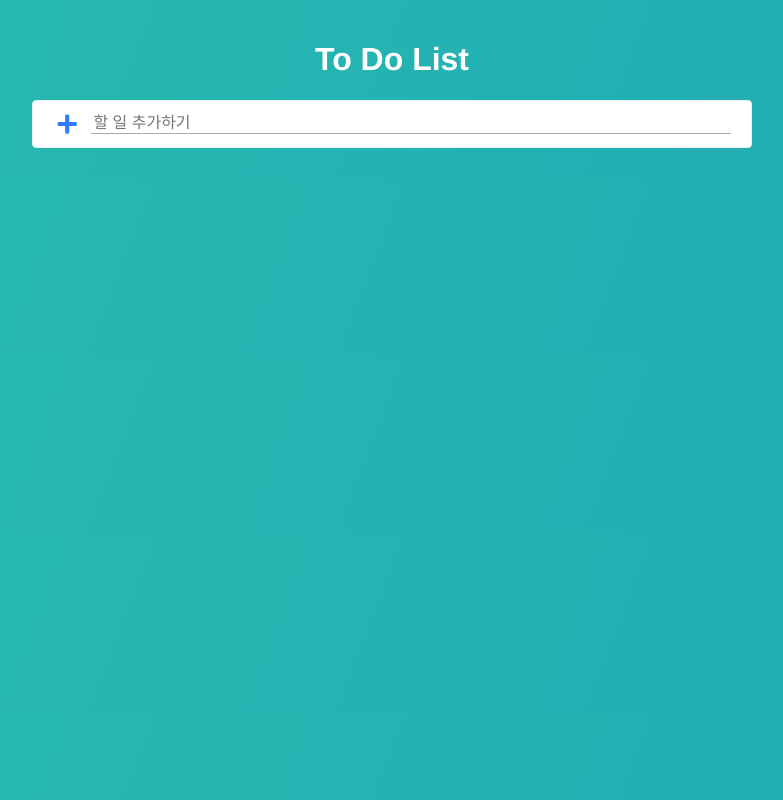
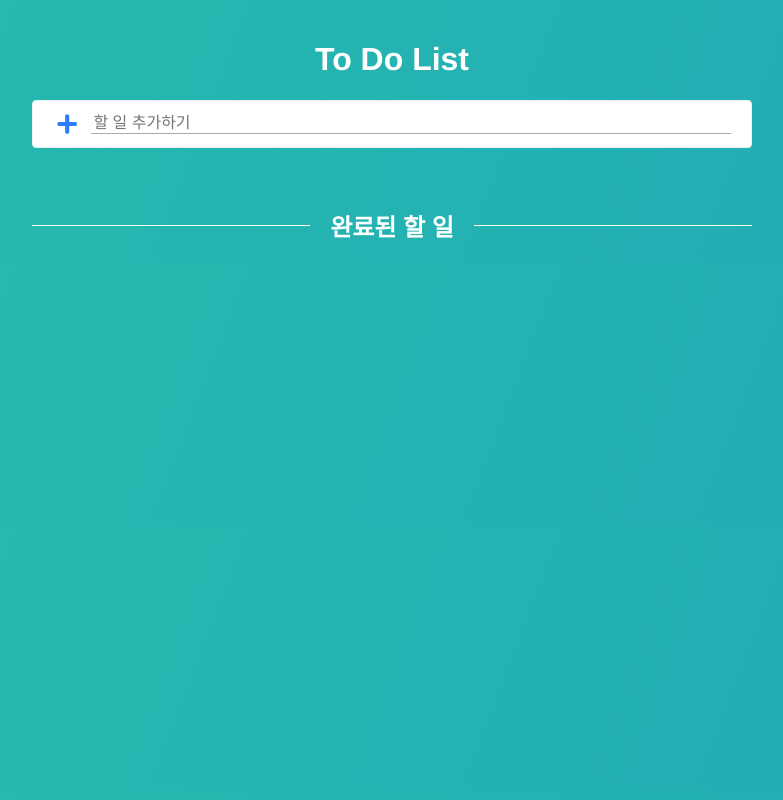
Before and after one commit to ouoi/vue-todo, a Vue app: page /#/ in a window 1280 px wide. Shown: the whole page, without its empty margins (248-1031 px from the left). Built offline with nearby package versions, Linux system fonts and the light colour scheme.

Commit message:
완료된 할 일 처리 추가

```diff
--- a/src/components/ToDoList.vue
+++ b/src/components/ToDoList.vue
@@ -8,7 +8,16 @@
       </IconButton>
       <input type="text" placeholder="할 일 추가하기" v-model="addTitle" @keydown="keydownTitle"/>
     </ToDoCard>
-    <ToDoCard v-for="(item, key) in items" :key="key" class="to-do-item">
+
+    <ToDoCard v-for="(item, key) in progressItems" :key="key" class="to-do-item">
+      <ToDoItem :id="key" :item="item" @click="showToDoModal" @remove="removeToDo" />
+    </ToDoCard>
+
+    <div class="completed-title">
+      <h2>완료된 할 일</h2>
+    </div>
+
+    <ToDoCard v-for="(item, key) in completedItems" :key="key" class="to-do-item">
       <ToDoItem :id="key" :item="item" @click="showToDoModal" @remove="removeToDo" />
     </ToDoCard>
 
@@ -61,11 +70,30 @@ export default {
       selectedItem: null
     }
   },
+  computed: {
+    progressItems () {
+      const progressItems = {}
+      Object.entries(this.items).forEach(([key, item]) => {
+        if (!item.completed) {
+          progressItems[key] = item
+        }
+      })
+      return progressItems
+    },
+    completedItems () {
+      const completedItems = {}
+      Object.entries(this.items).forEach(([key, item]) => {
+        if (item.completed) {
+          completedItems[key] = item
+        }
+      })
+      return completedItems
+    }
+  },
   watch: {
     items: {
       deep: true,
       handler (v) {
-        console.log(v)
         if (v) {
           setLocalStorage(LOCAL_STORAGE_KEY, v)
         }
@@ -192,4 +220,24 @@ input {
     }
   }
 }
+
+.completed-title {
+  position: relative;
+  display: flex;
+  justify-content: space-around;
+  align-items: center;
+  color: #fff;
+  text-align: center;
+  margin-top: 60px;
+
+  &::before,
+  &::after {
+    content: '';
+    border-top: 1px solid #fff;
+    flex: 1;
+  }
+  h2 {
+    margin: 0 20px;
+  }
+}
 </style>
```
